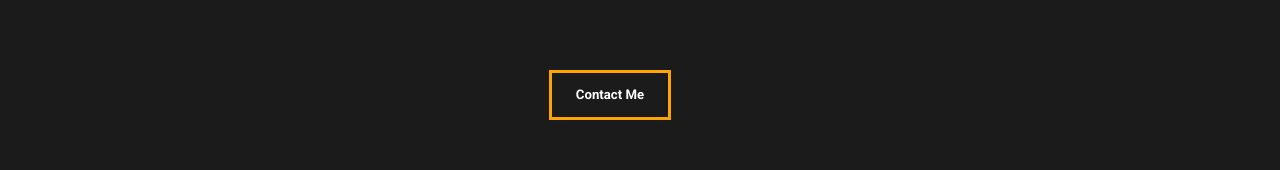
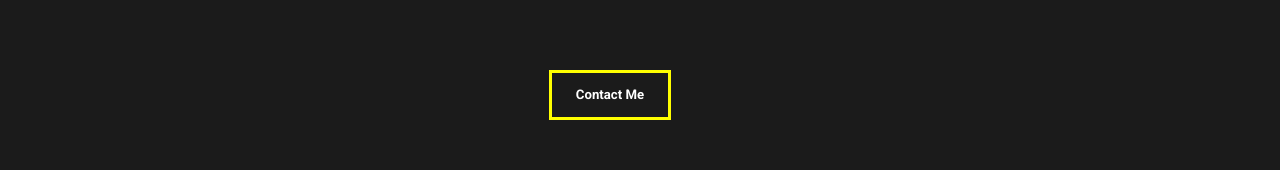
Before and after one commit to DeanDal1000/React-Portfolio, a React (Create React App) app: page / in a window 1280 px wide. Shown: the part 400-570 px from the top of the page. Built offline with nearby package versions, Linux system fonts and the light colour scheme.

Commit message:
Netlify Test

```diff
--- a/src/pages/ContactUs.js
+++ b/src/pages/ContactUs.js
@@ -18,12 +18,7 @@ const ContactUs = () => {
           <Hide>
             <motion variants={titleAnimation}>
               <div className="container">
-                <form
-                  id="contact-form"
-                  data-netlify="true"
-                  action="POST"
-                  enctype="multipart/form-data"
-                >
+                <form id="contact-form" data-netlify="true" method="POST">
                   <input type="text" placeholder="FIRST NAME" name="name" />
                   <input type="email" placeholder="EMAIL" name="email" />
                   <input
--- a/src/styles/GlobalStyles.js
+++ b/src/styles/GlobalStyles.js
@@ -30,7 +30,7 @@ button {
     font-size: 1.1rem;
     cursor: pointer;
     padding: 1rem 2rem;
-    border: 3px solid orange;
+    border: 3px solid yellow;
     background: transparent;
     color: white;
     transition: all 0.5s ease;
```
